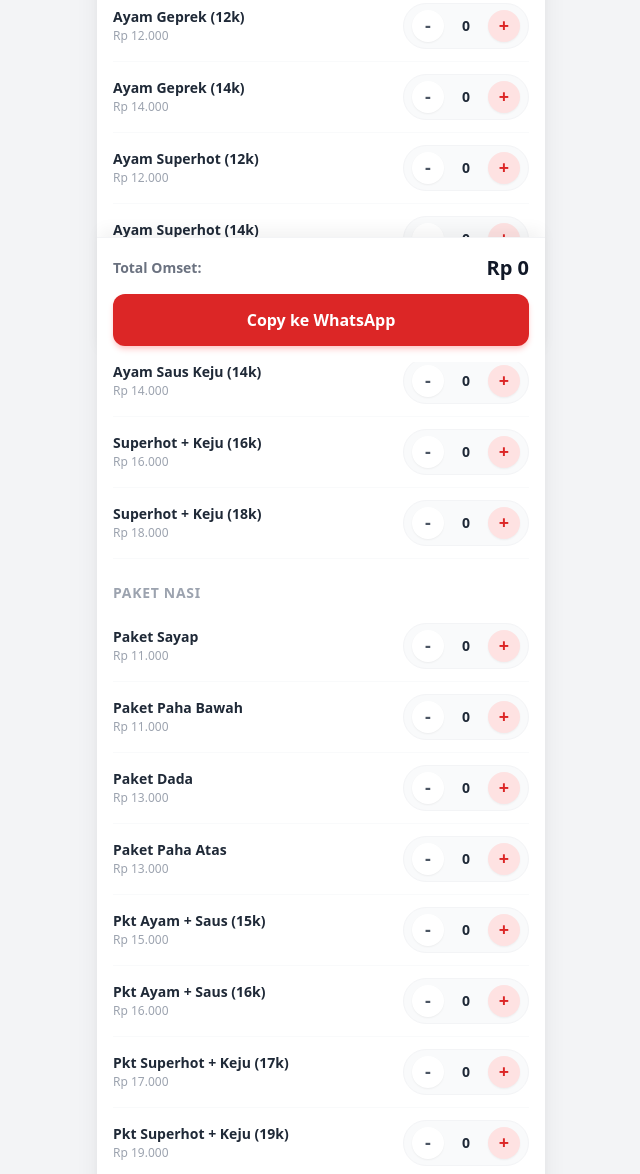
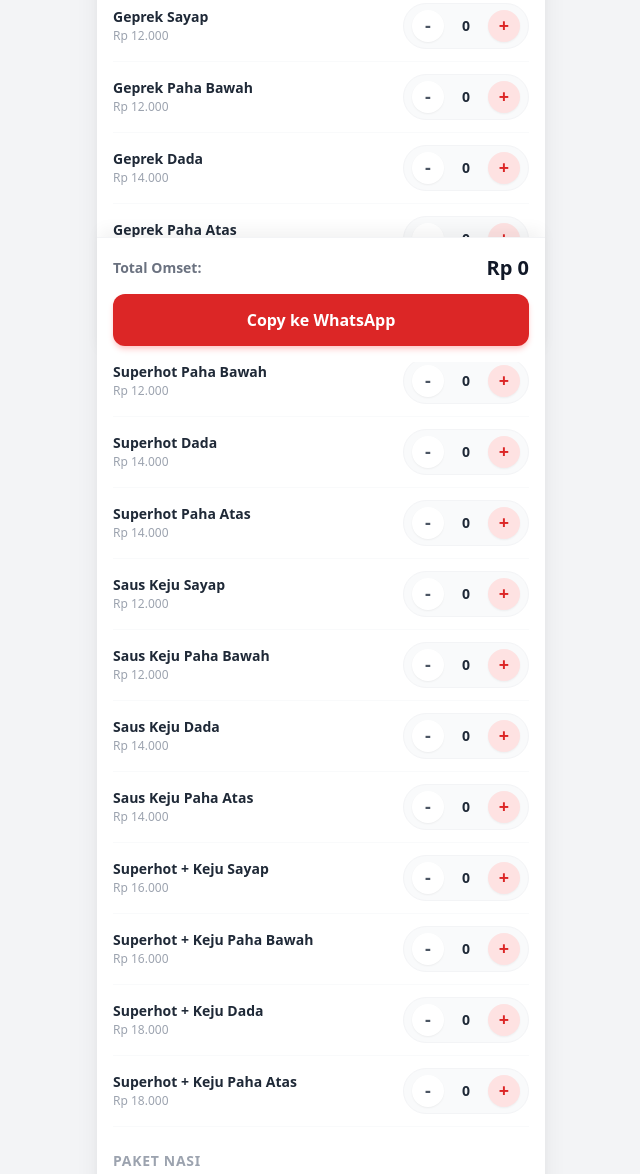
Before and after one commit to Hashimero/laporan-penjualan, a plain HTML site: page index.html in a window 1280 px wide. Shown: the part 438-1612 px from the top of the page, without its empty margins (319-959 px from the left). Drawn offline with nearby package versions, Linux system fonts and the light colour scheme.

Commit message:
Update menu items in index.html
Added new menu items for Geprek, Superhot, Saus Keju, and Paket Ayam Saus categories while removing some existing items.

```diff
--- a/index.html
+++ b/index.html
@@ -51,24 +51,48 @@
         { id: 'ac_pahabawah', category: 'Ala Carte', name: 'Paha Bawah', price: 8000 },
         { id: 'ac_dada', category: 'Ala Carte', name: 'Dada', price: 10000 },
         { id: 'ac_pahaatas', category: 'Ala Carte', name: 'Paha Atas', price: 10000 },
-        { id: 'ac_geprek12', category: 'Ala Carte', name: 'Ayam Geprek (12k)', price: 12000 },
-        { id: 'ac_geprek14', category: 'Ala Carte', name: 'Ayam Geprek (14k)', price: 14000 },
-        { id: 'ac_superhot12', category: 'Ala Carte', name: 'Ayam Superhot (12k)', price: 12000 },
-        { id: 'ac_superhot14', category: 'Ala Carte', name: 'Ayam Superhot (14k)', price: 14000 },
-        { id: 'ac_keju12', category: 'Ala Carte', name: 'Ayam Saus Keju (12k)', price: 12000 },
-        { id: 'ac_keju14', category: 'Ala Carte', name: 'Ayam Saus Keju (14k)', price: 14000 },
-        { id: 'ac_superkeju16', category: 'Ala Carte', name: 'Superhot + Keju (16k)', price: 16000 },
-        { id: 'ac_superkeju18', category: 'Ala Carte', name: 'Superhot + Keju (18k)', price: 18000 },
+
+        // Geprek
+        { id: 'ac_geprek_sayap', category: 'Ala Carte', name: 'Geprek Sayap', price: 12000 },
+        { id: 'ac_geprek_pahabawah', category: 'Ala Carte', name: 'Geprek Paha Bawah', price: 12000 },
+        { id: 'ac_geprek_dada', category: 'Ala Carte', name: 'Geprek Dada', price: 14000 },
+        { id: 'ac_geprek_pahaatas', category: 'Ala Carte', name: 'Geprek Paha Atas', price: 14000 },
+
+        // Superhot
+        { id: 'ac_superhot_sayap', category: 'Ala Carte', name: 'Superhot Sayap', price: 12000 },
+        { id: 'ac_superhot_pahabawah', category: 'Ala Carte', name: 'Superhot Paha Bawah', price: 12000 },
+        { id: 'ac_superhot_dada', category: 'Ala Carte', name: 'Superhot Dada', price: 14000 },
+        { id: 'ac_superhot_pahaatas', category: 'Ala Carte', name: 'Superhot Paha Atas', price: 14000 },
+
+        // Saus Keju
+        { id: 'ac_keju_sayap', category: 'Ala Carte', name: 'Saus Keju Sayap', price: 12000 },
+        { id: 'ac_keju_pahabawah', category: 'Ala Carte', name: 'Saus Keju Paha Bawah', price: 12000 },
+        { id: 'ac_keju_dada', category: 'Ala Carte', name: 'Saus Keju Dada', price: 14000 },
+        { id: 'ac_keju_pahaatas', category: 'Ala Carte', name: 'Saus Keju Paha Atas', price: 14000 },
+
+        // Superhot + Keju
+        { id: 'ac_superkeju_sayap', category: 'Ala Carte', name: 'Superhot + Keju Sayap', price: 16000 },
+        { id: 'ac_superkeju_pahabawah', category: 'Ala Carte', name: 'Superhot + Keju Paha Bawah', price: 16000 },
+        { id: 'ac_superkeju_dada', category: 'Ala Carte', name: 'Superhot + Keju Dada', price: 18000 },
+        { id: 'ac_superkeju_pahaatas', category: 'Ala Carte', name: 'Superhot + Keju Paha Atas', price: 18000 },
 
         // PAKET NASI
         { id: 'pn_sayap', category: 'Paket Nasi', name: 'Paket Sayap', price: 11000 },
         { id: 'pn_pahabawah', category: 'Paket Nasi', name: 'Paket Paha Bawah', price: 11000 },
         { id: 'pn_dada', category: 'Paket Nasi', name: 'Paket Dada', price: 13000 },
         { id: 'pn_pahaatas', category: 'Paket Nasi', name: 'Paket Paha Atas', price: 13000 },
-        { id: 'pn_ayamsaus15', category: 'Paket Nasi', name: 'Pkt Ayam + Saus (15k)', price: 15000 },
-        { id: 'pn_ayamsaus16', category: 'Paket Nasi', name: 'Pkt Ayam + Saus (16k)', price: 16000 },
-        { id: 'pn_superkeju17', category: 'Paket Nasi', name: 'Pkt Superhot + Keju (17k)', price: 17000 },
-        { id: 'pn_superkeju19', category: 'Paket Nasi', name: 'Pkt Superhot + Keju (19k)', price: 19000 },
+
+        // Paket Ayam Saus
+        { id: 'pn_ayamsaus_sayap', category: 'Paket Nasi', name: 'Pkt Ayam Saus Sayap', price: 15000 },
+        { id: 'pn_ayamsaus_pahabawah', category: 'Paket Nasi', name: 'Pkt Ayam Saus Paha Bawah', price: 15000 },
+        { id: 'pn_ayamsaus_dada', category: 'Paket Nasi', name: 'Pkt Ayam Saus Dada', price: 16000 },
+        { id: 'pn_ayamsaus_pahaatas', category: 'Paket Nasi', name: 'Pkt Ayam Saus Paha Atas', price: 16000 },
+
+        // Paket Superhot + Keju
+        { id: 'pn_superkeju_sayap', category: 'Paket Nasi', name: 'Pkt Superhot + Keju Sayap', price: 17000 },
+        { id: 'pn_superkeju_pahabawah', category: 'Paket Nasi', name: 'Pkt Superhot + Keju Paha Bawah', price: 17000 },
+        { id: 'pn_superkeju_dada', category: 'Paket Nasi', name: 'Pkt Superhot + Keju Dada', price: 19000 },
+        { id: 'pn_superkeju_pahaatas', category: 'Paket Nasi', name: 'Pkt Superhot + Keju Paha Atas', price: 19000 },
 
         // ADD-ON
         { id: 'add_nasi', category: 'Tambahan', name: 'Nasi', price: 4000 },
```
